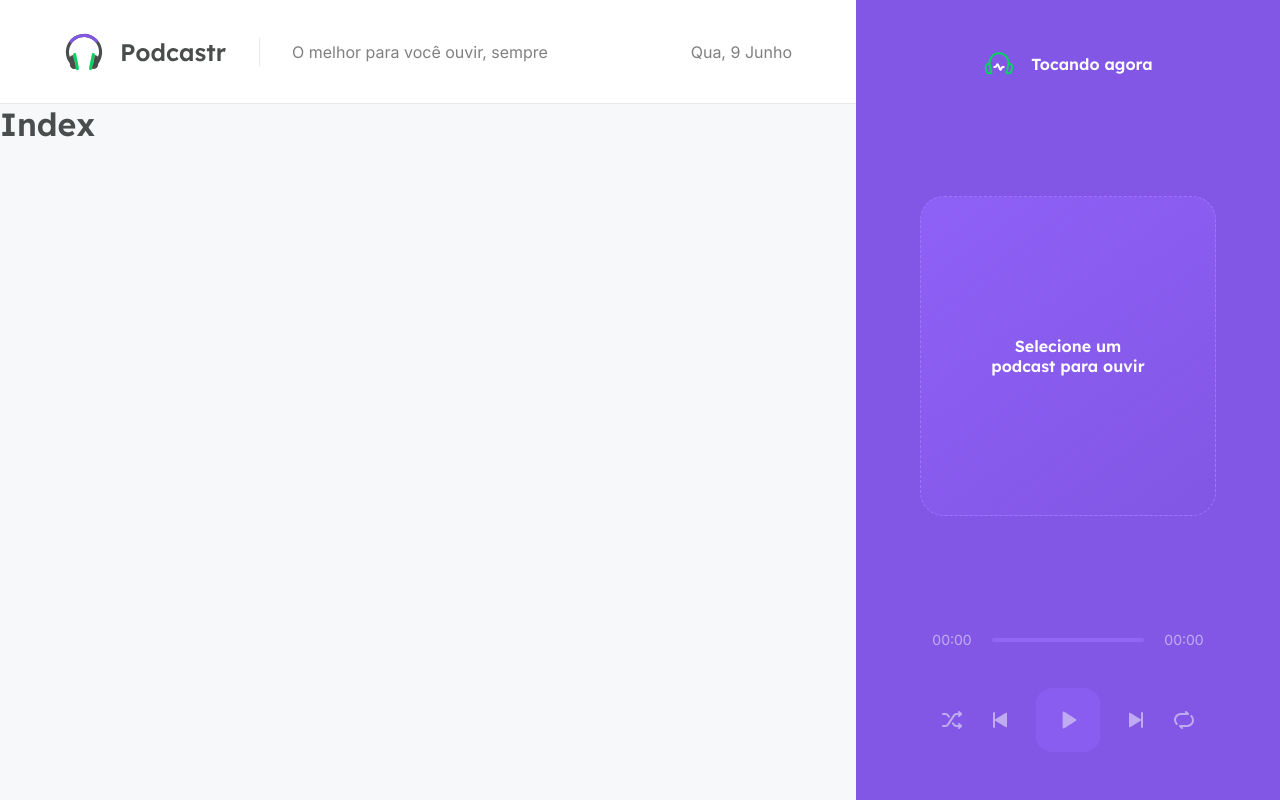
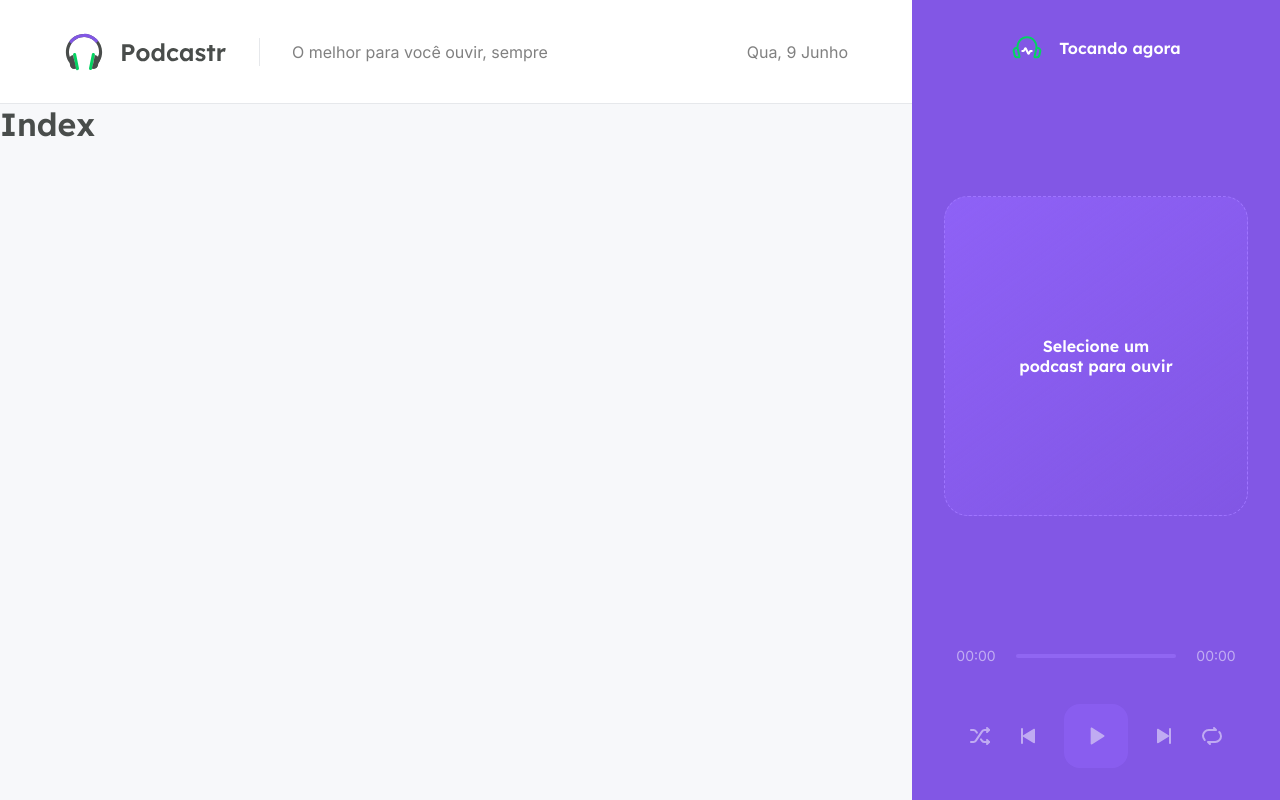
Before and after one commit to FelipePDS/podcastr, a Next.js app: page / in a window 1280 px wide. Built offline with nearby package versions, Linux system fonts and the light colour scheme; data requests are answered from the project's data file.

Commit message:
formating dimensions

```diff
--- a/src/components/Player/styles.module.scss
+++ b/src/components/Player/styles.module.scss
@@ -28,6 +28,13 @@
         &.empty {
             opacity: .5;
         }
+    }
+}
+
+@media (max-width: 1300px) {
+    .playerContainer {
+        width: 23rem;
+        padding: 2rem 2rem;
     }
 }
 
--- a/src/styles/app.module.scss
+++ b/src/styles/app.module.scss
@@ -4,4 +4,16 @@
     main {
         flex: 1;
     }
+
+    @media (max-width: 1650px) {
+        main {
+            width: 80%;
+        }
+    }
+
+    @media (max-width: 1340px) {
+        main {
+            width: 60%;
+        }
+    }
 }
```
